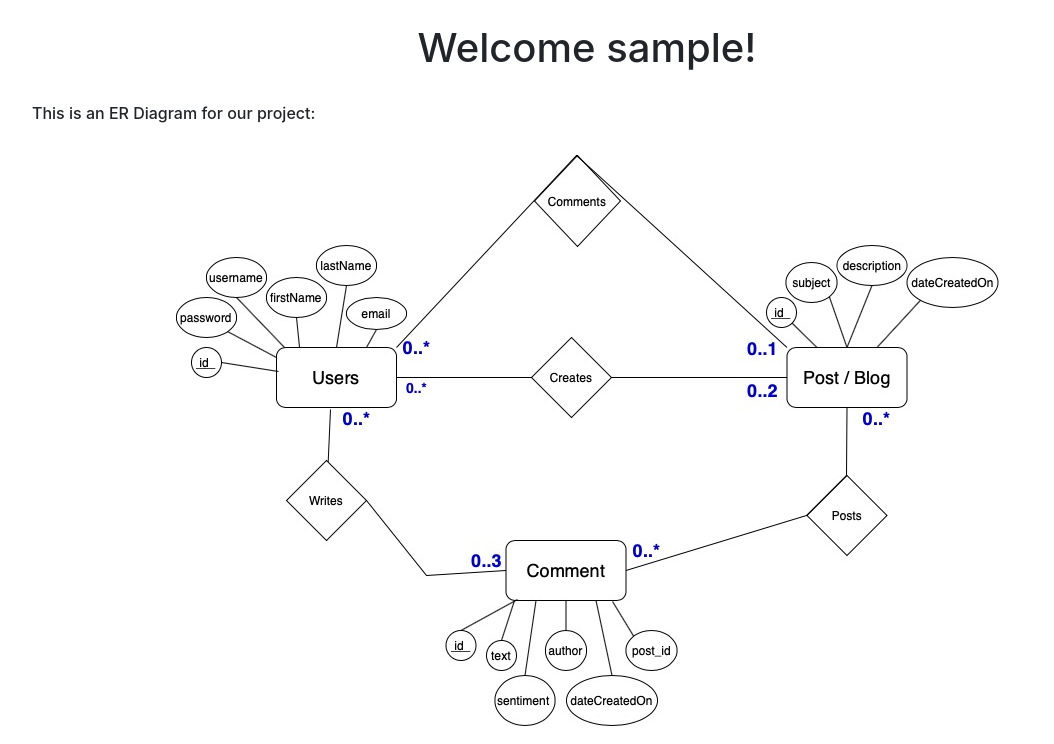
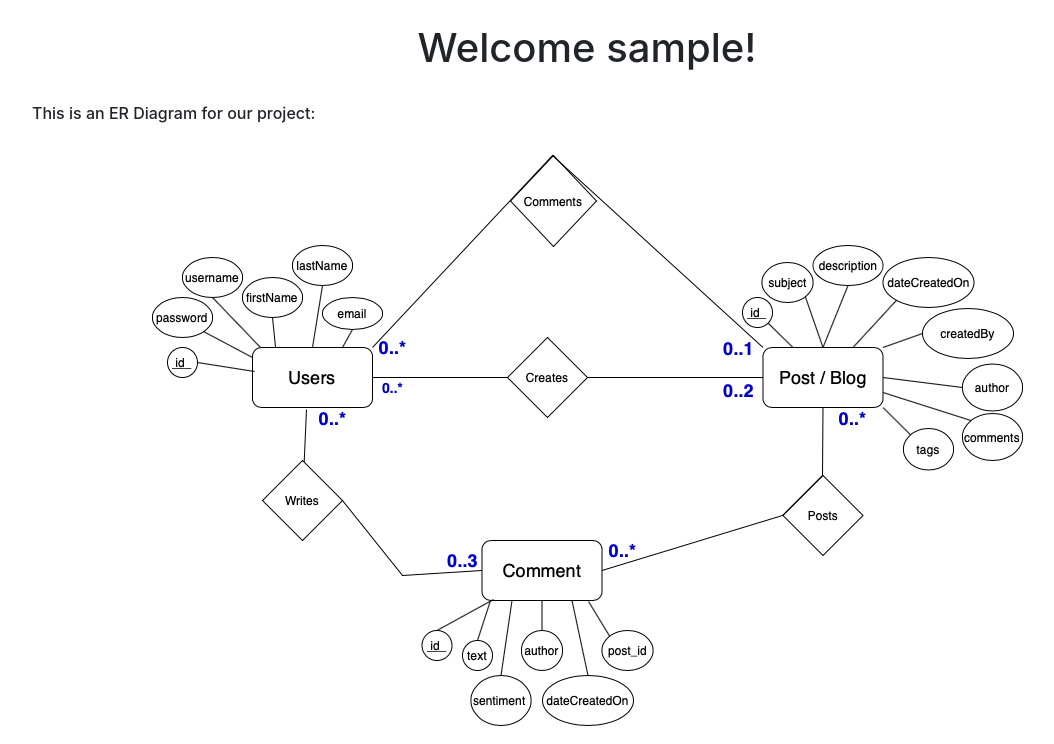
Before and after one commit to ImponedSoftware/COMP440Project1, a Flask app: page / in a window 1280 px wide. Shown: the part 56-800 px from the top of the page, without its empty margins (53-1107 px from the left). Run offline with Flask 2, Linux system fonts and the light colour scheme; the visitor is signed in with stand-in values (Sample User, id 1); data comes from the database, SQL or seed files in the repository; some libraries are stand-ins or nearby versions.

Commit message:
ER Diagram update

```diff
--- a/website/templates/welcome.html
+++ b/website/templates/welcome.html
@@ -7,6 +7,6 @@
     <h6>This is an ER Diagram for our project:</h6>
     <br />
     <p style="text-align: center;">
-        <img src="static/ER_Diagram.jpg" alt="ER Diagram" class="centerImage">
+        <img src="static/ER_Diagram.png" alt="ER Diagram" class="centerImage">
     </p>
 {% endblock %}
```
Also changed, not shown: website/static/ER_Diagram.jpg (deleted), website/static/ER_Diagram.png (added).
